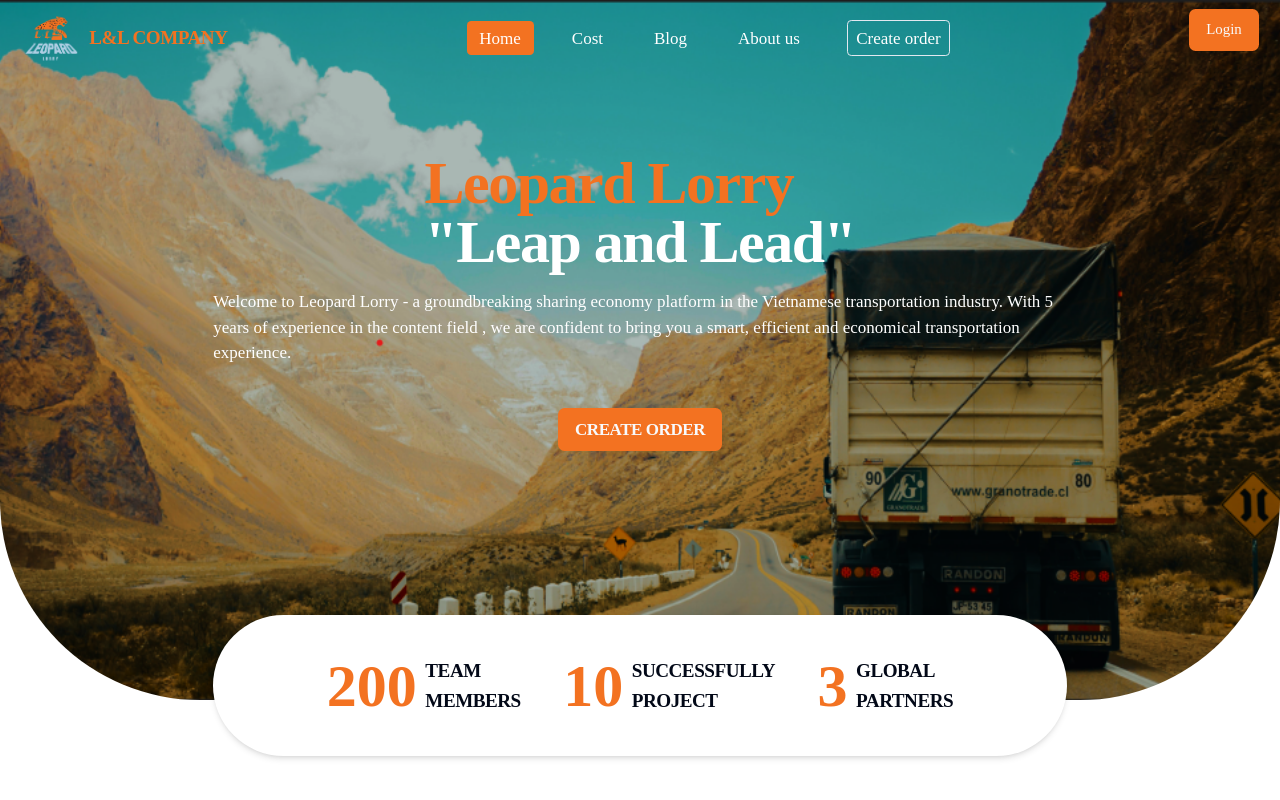
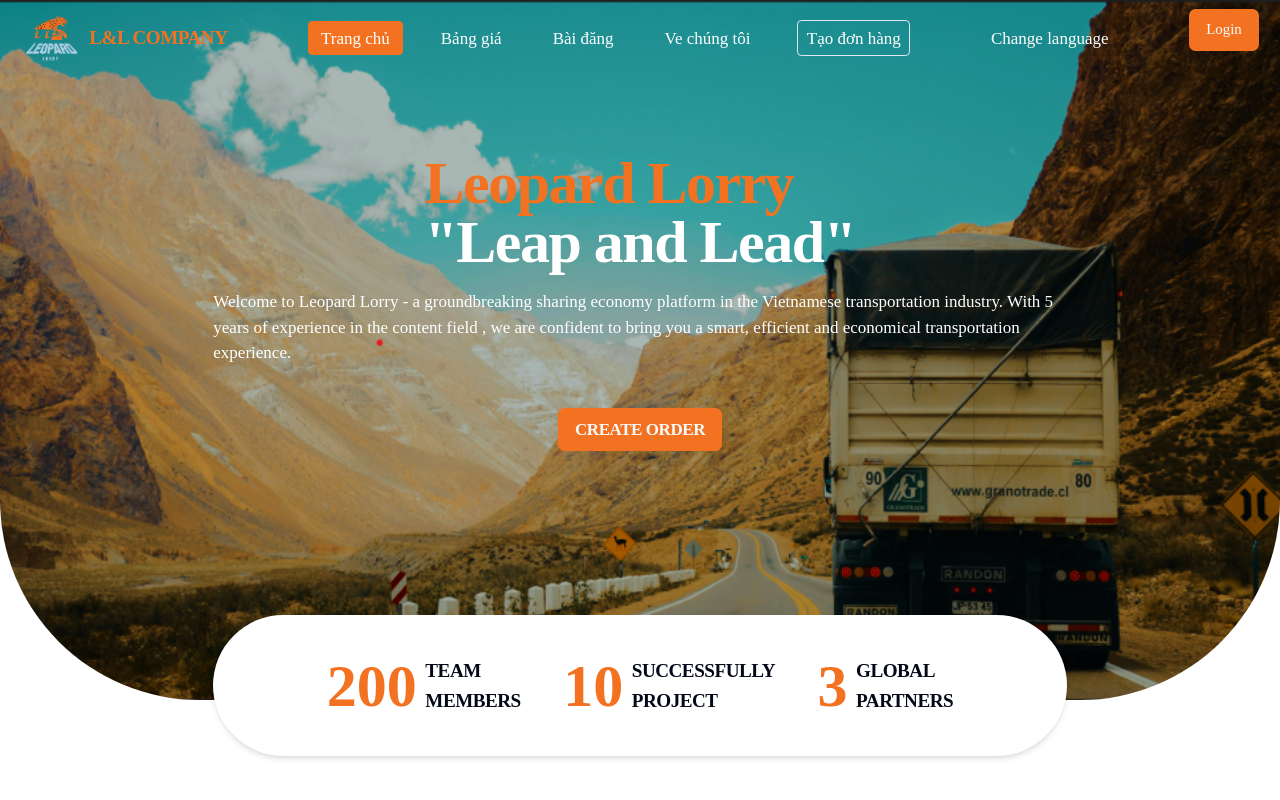
Before and after one commit to TranTrungHieu03/LandL_FrontEnd, a React (Vite) app: page / in a window 1280 px wide. Shown: the top 800 px of the page. Built offline with nearby package versions, Linux system fonts and the light colour scheme; no server answers; a web font is replaced by a local one.

Commit message:
change lÃanguage

```diff
--- a/package.json
+++ b/package.json
@@ -37,6 +37,7 @@
     "dotenv": "^16.4.5",
     "embla-carousel-autoplay": "^8.1.7",
     "embla-carousel-react": "^8.1.7",
+    "i18next": "^23.15.1",
     "input-otp": "^1.2.4",
     "jwt-decode": "^4.0.0",
     "lottie-react": "^2.4.0",
@@ -47,6 +48,7 @@
     "react-dom": "^18.3.1",
     "react-hook-form": "^7.52.1",
     "react-hot-toast": "^2.4.1",
+    "react-i18next": "^15.0.2",
     "react-map-gl": "^7.1.7",
     "react-router-dom": "^6.25.1",
     "recharts": "^2.12.7",
--- a/src/App.tsx
+++ b/src/App.tsx
@@ -5,6 +5,7 @@
 import { AuthProvider } from '@/context/authContext.tsx'
 import AppRoutes from '@/router.tsx'
 import { BrowserRouter as Router } from 'react-router-dom'
+import '@/i18next/i18n.ts'
 
 function App() {
   return (
--- /dev/null
+++ b/src/components/atoms/ui/ChangeLanguage.tsx
@@ -0,0 +1,34 @@
+import {
+  DropdownMenu,
+  DropdownMenuContent,
+  DropdownMenuItem,
+  DropdownMenuTrigger
+} from '@/components/atoms/ui/dropdown-menu.tsx'
+import { useTranslation } from 'react-i18next'
+import { locales } from '@/i18next/i18n.ts'
+
+const ChangeLanguage = () => {
+  const { i18n } = useTranslation()
+  console.log(locales[i18n.language as keyof typeof locales])
+  const changeLanguage = (lng: 'en' | 'vi') => {
+    i18n.changeLanguage(lng)
+  }
+  return (
+    <DropdownMenu>
+      <DropdownMenuTrigger className={'bg-transparent  py-2 outline-none'}>
+        Change language
+      </DropdownMenuTrigger>
+      <DropdownMenuContent>
+        <DropdownMenuItem className={'flex gap-2'} onClick={() => changeLanguage('vi')}>
+          Tieng Viet
+        </DropdownMenuItem>
+        <DropdownMenuItem className={'flex gap-2'} onClick={() => changeLanguage('en')}>
+          Tieng Anh
+        </DropdownMenuItem>
+
+      </DropdownMenuContent>
+    </DropdownMenu>
+  )
+}
+
+export default ChangeLanguage
--- a/src/components/organisms/Global/Header.tsx
+++ b/src/components/organisms/Global/Header.tsx
@@ -8,18 +8,22 @@
 import generateImage from '@/utils/generateAvatar.ts'
 import { Button } from '@/components/atoms/ui/button.tsx'
 import { useAuth } from '@/context/authContext.tsx'
+import { useTranslation } from 'react-i18next'
+import ChangeLanguage from '@/components/atoms/ui/ChangeLanguage.tsx'
 
 interface HeaderProps {
   classContent?: string
 }
 
 const Header = ({ classContent }: HeaderProps) => {
+  const { t } = useTranslation()
   const path = useLocation()
   const navigate = useNavigate()
   const { auth } = useAuth()
   useEffect(() => {
     window.scrollTo(0, 0)
   }, [path])
+
   return (
     <div className={cn('bg-transparent px-5 h-19 py-2 justify-between flex text-white', classContent)}>
       <div className={'flex gap-2 items-center cursor-pointer'} onClick={() => navigate(ROUTES.ROOT)}>
@@ -37,7 +41,7 @@
               )}
               key={item.id}
             >
-              {item.title}
+              {t(item.title)}
             </Link>
           ))}
         </div>
@@ -48,9 +52,10 @@
             path && path.pathname === ROUTES.CREATE_ORDER && 'text-orangeTheme font-semibold border-orangeTheme/60'
           )}
         >
-          Create order
+          {t('Create order')}
         </Link>
       </div>
+      <ChangeLanguage />
       <div>
         {auth?.user ? (
           <div className={'flex gap-2 items-center'}>
--- /dev/null
+++ b/src/i18next/i18n.ts
@@ -0,0 +1,40 @@
+import i18n from 'i18next'
+import { initReactI18next } from 'react-i18next'
+
+export const locales = {
+  en: 'English',
+  vi: 'Tieng Viet'
+}
+const resources = {
+  en: {
+    translation: {
+      Home: 'Home',
+      'About us': 'About Us',
+      'Create order': 'Create Order',
+      Cost: 'Cost',
+      Blog: 'Blog'
+    }
+  },
+  vi: {
+    translation: {
+      Home: 'Trang chủ',
+      'About us': 'Ve chúng tôi',
+      'Create order': 'Tạo đơn hàng',
+      Cost: 'Bảng giá',
+      Blog: 'Bài đăng'
+    }
+  }
+}
+
+i18n
+  .use(initReactI18next) // passes i18n down to react-i18next
+  .init({
+    resources,
+    lng: 'vi',
+    fallbackLng: 'vi',
+    interpolation: {
+      escapeValue: false
+    }
+  })
+
+export default i18n
--- a/src/index.css
+++ b/src/index.css
@@ -16,7 +16,7 @@
   background-color: #242424;
 
   font-synthesis: none;
-  text-rendering: optimizeLegibility;
+  text-rendering: optimizeLegibilitylient;
   -webkit-font-smoothing: antialiased;
   -moz-osx-font-smoothing: grayscale;
   /*margin: 0 5rem;*/
```
Also changed, not shown: 1 other file (tests, documents, lock files or other folders).
